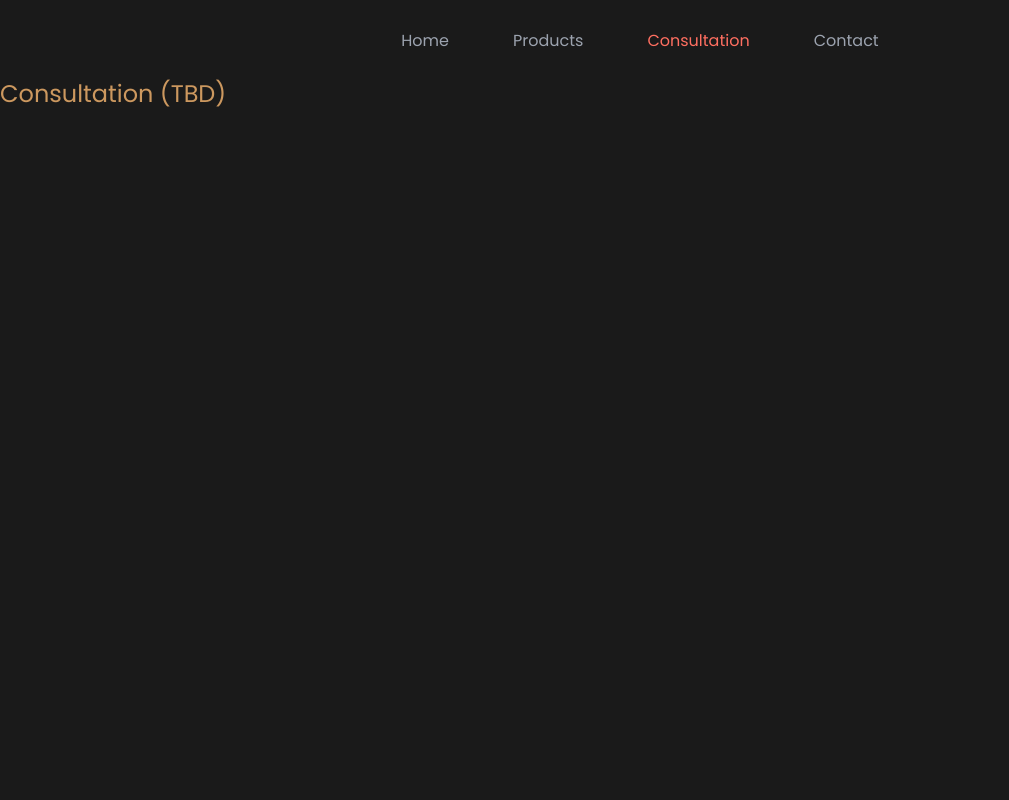
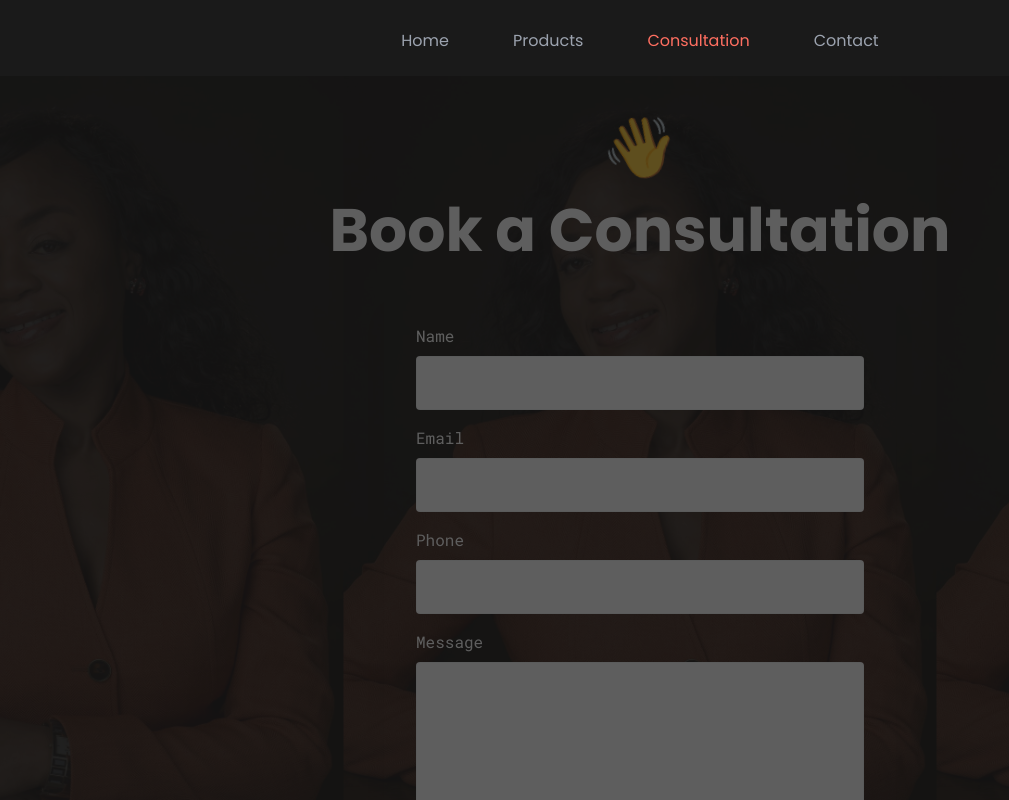
Before and after one commit to Cathy-45/cathy-portfolio, a React (Vite) app in the folder frontend/: page /consultation in a window 1280 px wide. Shown: the top 800 px of the page, without its empty margins (0-1009 px from the left). Built offline with nearby package versions, Linux system fonts and the light colour scheme.

Commit message:
Initial work on Consultation Page

```diff
--- a/frontend/src/App.jsx
+++ b/frontend/src/App.jsx
@@ -5,6 +5,7 @@ import Home from './components/Home';
 import Navbar from './components/Navbar';
 import Products from './components/Products';
 import Contact from './components/Contact';
+import Consultation from './components/Consultation';
 import FullStackDevelopment from './components/products/FullStackDevelopment';
 import TechnologyConsulting from './components/products/TechnologyConsulting';
 import SystemIntegration from './components/products/SystemIntegration';
@@ -31,7 +32,7 @@ const App = () => {
             <Route path="/products/technology-consulting" element={<TechnologyConsulting />} />
             <Route path="/products/system-integration" element={<SystemIntegration />} />
             <Route path="/products/saas" element={<SaaS />} />
-            <Route path="/consultation" element={<div>Consultation (TBD)</div>} />
+            <Route path="/consultation" element={<Consultation/>} />
             <Route path="/contact" element={<Contact />} />
           </Routes>
         </>
--- /dev/null
+++ b/frontend/src/components/Consultation.jsx
@@ -0,0 +1,120 @@
+import React, { useState } from "react";
+import backgroundImage from "../assets/background.jpg";
+
+const Consultation = () => {
+  const [formData, setFormData] = useState({
+    name: "",
+    email: "",
+    phone: "",
+    message: "",
+  });
+
+  const handleChange = (e) => {
+    setFormData({ ...formData, [e.target.name]: e.target.value });
+  };
+
+  const handleSubmit = (e) => {
+    e.preventDefault();
+    console.log("Form submitted:", formData);
+    alert("Thank you for your request! I will get back to you soon.");
+    setFormData({ name: "", email: "", phone: "", message: "" });
+  };
+
+  return (
+    <section
+      className="min-h-screen flex flex-col items-center justify-center bg-[#1a1a1a] text-white bg-contain bg-center p-4 sm:p-6 md:p-10"
+      style={{
+        backgroundImage: `url(${backgroundImage})`,
+        backgroundBlendMode: "overlay",
+        backgroundColor: "rgba(26, 26, 26, 0.96)",
+        opacity: 0.3,
+        backgroundPosition: "center top",
+        backgroundSize: "contain",
+      }}
+    >
+      <div className="text-4xl sm:text-6xl animate-wave mb-4 sm:mb-6">👋</div>
+      <h2 className="text-3xl sm:text-4xl md:text-5xl lg:text-6xl font-poppins font-bold mb-6 sm:mb-8 text-center text-[#fdba74]">
+        Book a Consultation
+      </h2>
+      <form
+        onSubmit={handleSubmit}
+        className="max-w-lg w-full bg-[#2a2a2a] rounded-lg p-4 sm:p-6 md:p-8 shadow-xl"
+      >
+        <div className="mb-4">
+          <label
+            htmlFor="name"
+            className="block text-sm sm:text-base font-roboto text-[#9ca3af] mb-2"
+          >
+            Name
+          </label>
+          <input
+            type="text"
+            id="name"
+            name="name"
+            value={formData.name}
+            onChange={handleChange}
+            required
+            className="w-full p-2 rounded bg-[#1a1a1a] text-white border border-[#fdba74] border-opacity-50 focus:outline-none focus:border-[#fdba74]"
+          />
+        </div>
+        <div className="mb-4">
+          <label
+            htmlFor="email"
+            className="block text-sm sm:text-base font-roboto text-[#9ca3af] mb-2"
+          >
+            Email
+          </label>
+          <input
+            type="email"
+            id="email"
+            name="email"
+            value={formData.email}
+            onChange={handleChange}
+            required
+            className="w-full p-2 rounded bg-[#1a1a1a] text-white border border-[#fdba74] border-opacity-50 focus:outline-none focus:border-[#fdba74]"
+          />
+        </div>
+        <div className="mb-4">
+          <label
+            htmlFor="phone"
+            className="block text-sm sm:text-base font-roboto text-[#9ca3af] mb-2"
+          >
+            Phone
+          </label>
+          <input
+            type="tel"
+            id="phone"
+            name="phone"
+            value={formData.phone}
+            onChange={handleChange}
+            className="w-full p-2 rounded bg-[#1a1a1a] text-white border border-[#fdba74] border-opacity-50 focus:outline-none focus:border-[#fdba74]"
+          />
+        </div>
+        <div className="mb-4">
+          <label
+            htmlFor="message"
+            className="block text-sm sm:text-base font-roboto text-[#9ca3af] mb-2"
+          >
+            Message
+          </label>
+          <textarea
+            id="message"
+            name="message"
+            value={formData.message}
+            onChange={handleChange}
+            rows="4"
+            className="w-full p-2 rounded bg-[#1a1a1a] text-white border border-[#fdba74] border-opacity-50 focus:outline-none focus:border-[#fdba74]"
+          ></textarea>
+        </div>
+        <button
+          type="submit"
+          className="w-full text-sm sm:text-lg font-poppins text-white bg-[#fdba74] hover:bg-[#fb923c] px-4 sm:px-6 py-2 rounded-lg transition-colors"
+        >
+          Submit Request
+        </button>
+      </form>
+    </section>
+  );
+};
+
+export default Consultation;
```
